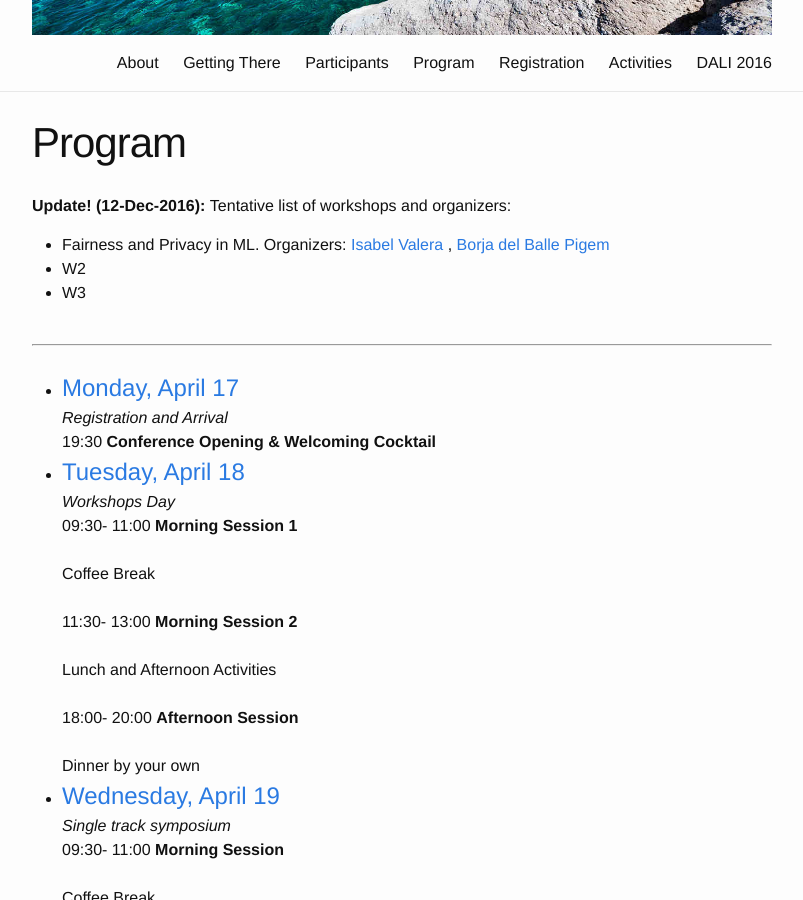
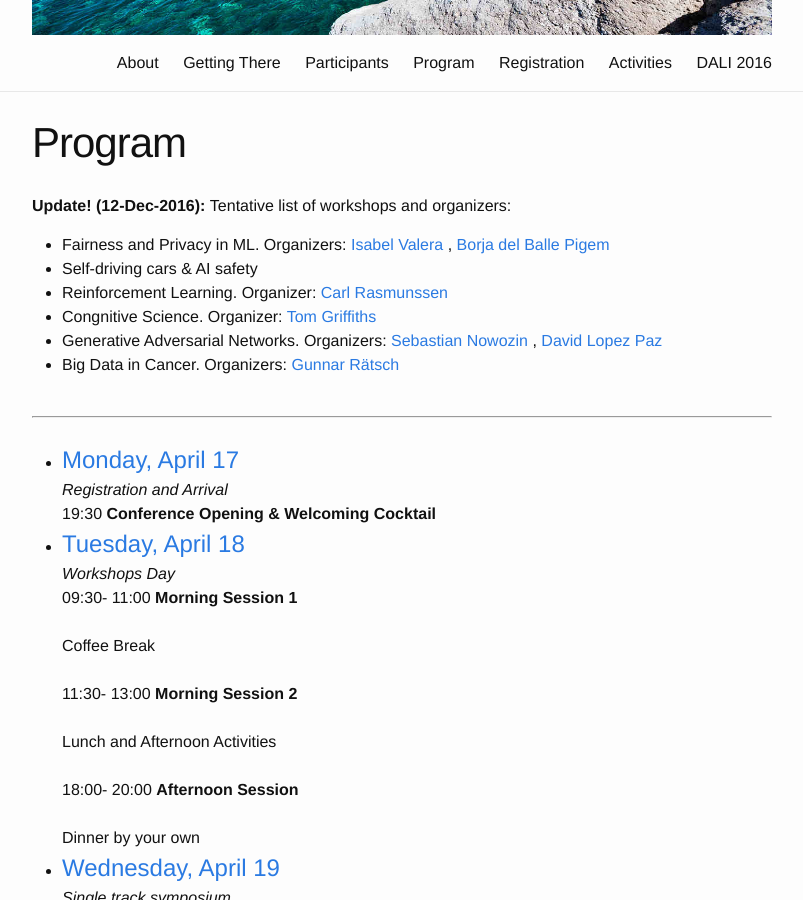
Before and after one commit to dalimeeting/dalimeeting.github.io, a Jekyll site: the page built from program.html, in a window 1280 px wide and 900 px high, scrolled down 316 px. Shown: the whole window, without its empty margins (238-1041 px from the left). Built offline with Jekyll 4.4.1, drawn with Linux system fonts in a browser that asks for light colours.

Commit message:
Adding workshops and organizers

```diff
--- a/_layouts/program.html
+++ b/_layouts/program.html
@@ -11,8 +11,12 @@ title: Program
 <ul>
   <li> Fairness and Privacy in ML. Organizers: <a href="https://people.mpi-sws.org/~ivalera/"> Isabel Valera </a>
 	  ,<a href="http://www.lancaster.ac.uk/~deballep/"> Borja del Balle Pigem</a> </li>
-  <li>W2 </li>
-  <li>W3 </li>
+  <li> Self-driving cars &amp; AI safety </li>
+  <li> Reinforcement Learning. Organizer: <a href="http://learning.eng.cam.ac.uk/carl/"> Carl Rasmunssen </a></li>
+  <li> Congnitive Science. Organizer: <a href="http://cocosci.berkeley.edu/tom/index.php"> Tom Griffiths </a></li>
+  <li> Generative Adversarial Networks. Organizers: <a href="http://www.nowozin.net/sebastian/"> Sebastian Nowozin </a>,
+	<a href="http://lopezpaz.org/"> David Lopez Paz </a></li>
+  <li> Big Data in Cancer. Organizers: <a href="http://bmi.inf.ethz.ch/personnel/gunnar-ratsch/"> Gunnar Rätsch </a>
 </ul>
 
 
```
